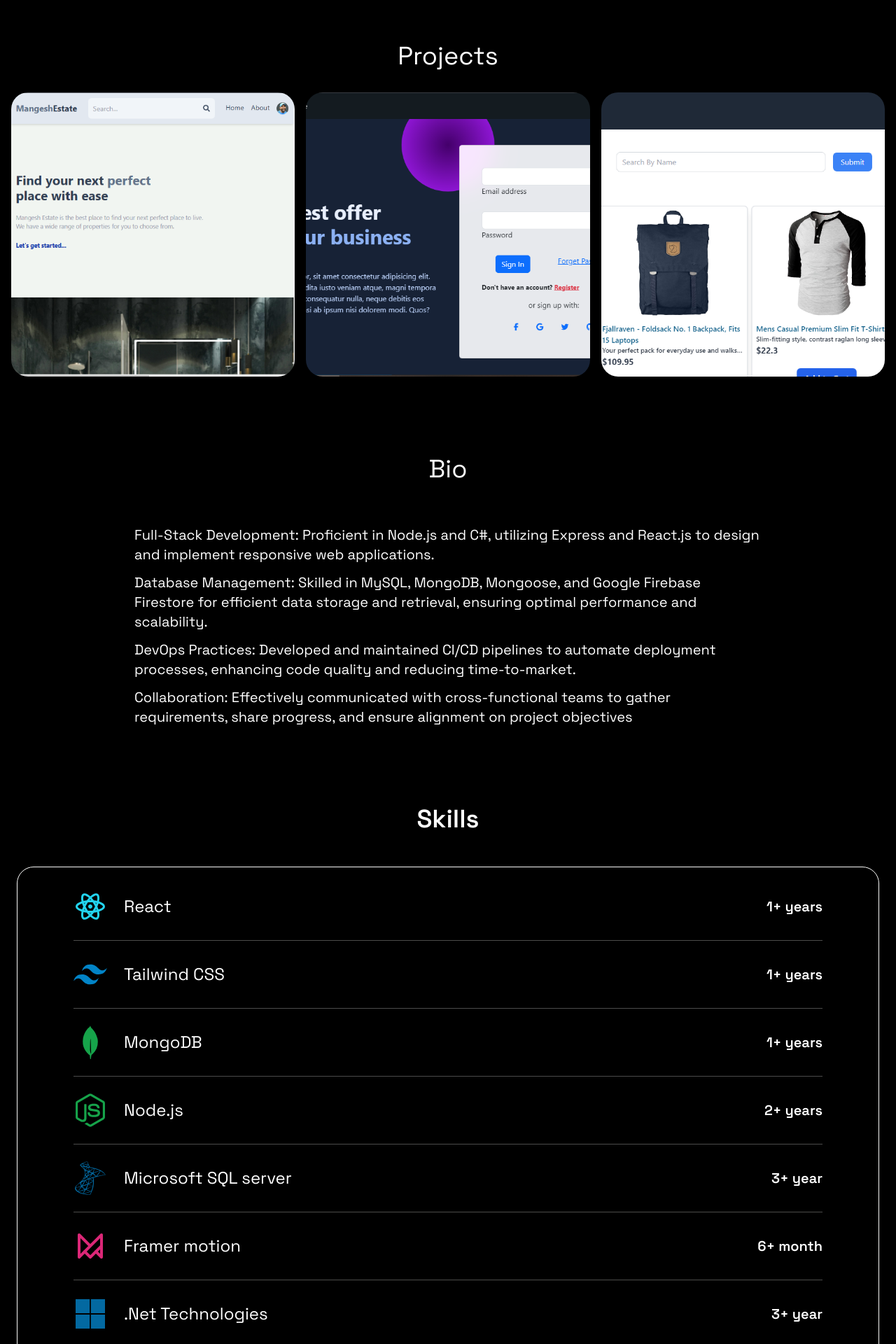
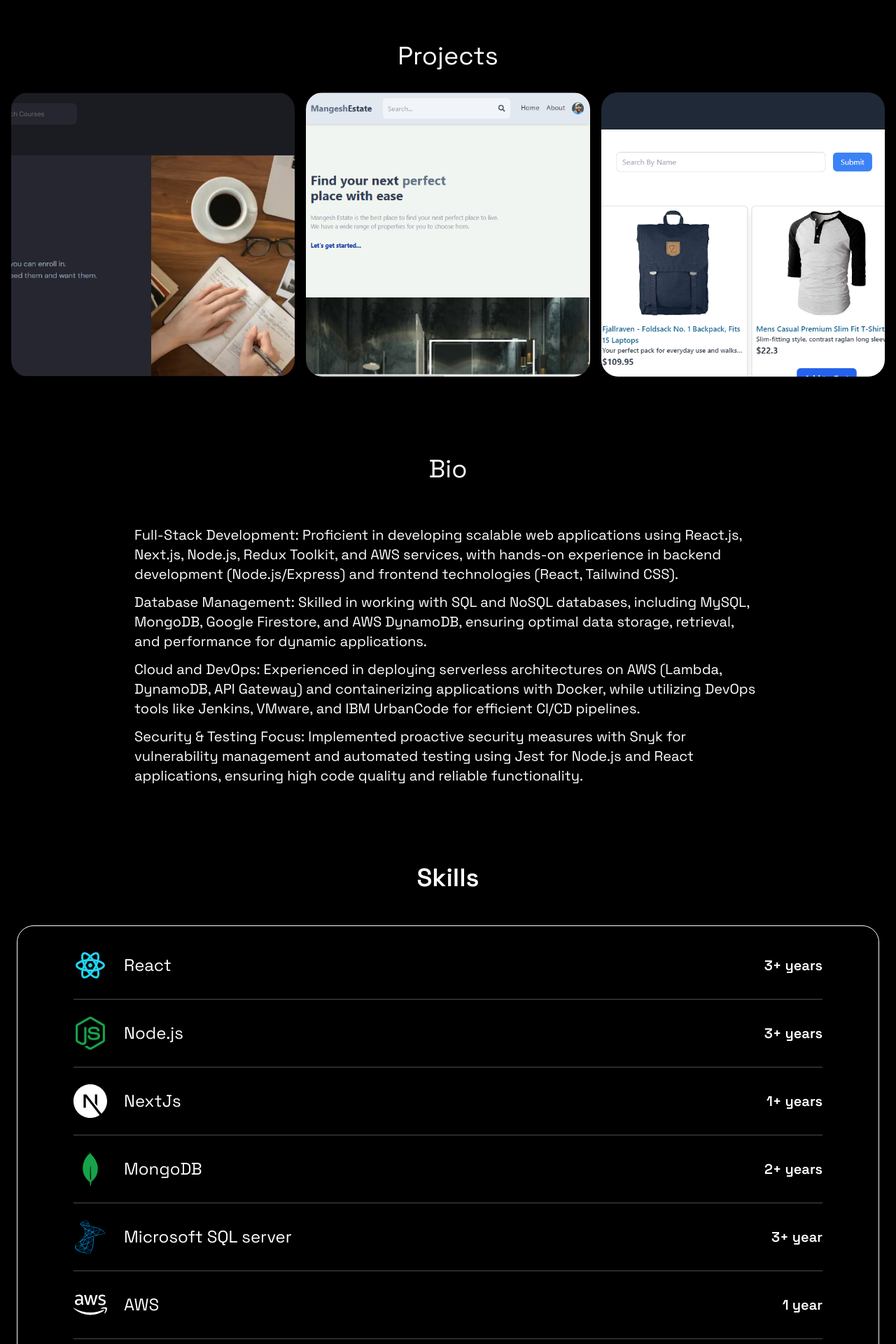
Before and after one commit to MangeshChaudhari2000/myPortfolio, a React (Create React App) app: page / in a window 1280 px wide. Shown: the part 900-2820 px from the top of the page at 70% size. Built offline with nearby package versions, Linux system fonts and the light colour scheme.

Commit message:
added more project

```diff
--- a/src/constants/index.jsx
+++ b/src/constants/index.jsx
@@ -6,26 +6,25 @@
   FaDiscord,
   FaInstagram,
   FaMicrosoft,
+  FaAws
 } from "react-icons/fa6";
+
+import { SiNextdotjs } from "react-icons/si";
+
 import { SiMicrosoftsqlserver } from "react-icons/si";
 import { SiCsharp } from "react-icons/si";
-import { SiFlutter } from "react-icons/si";
 
-import projectImage4 from "../assets/project4.jpeg";
-import projectImage5 from "../assets/project5.jpeg";
-import projectImage6 from "../assets/project6.jpeg";
 import PerformYard from "../assets/performYard.PNG";
 import MangeshEstate from "../assets/mangeshEstate.PNG";
-import calculator from "../assets/calculator.PNG";
+import EduForge from "../assets/EduForge.PNG";
+import Nextjs from "../assets/nextjs.png";
+
 import busybuyContext from "../assets/busybuyContext.PNG";
 import { TbBrandFramerMotion } from "react-icons/tb";
 
 import { RiReactjsLine } from "react-icons/ri";
-import { TbBrandNextjs } from "react-icons/tb";
 import { SiMongodb } from "react-icons/si";
-import { DiRedis } from "react-icons/di";
 import { FaNodeJs } from "react-icons/fa";
-import { BiLogoPostgresql } from "react-icons/bi";
 import { RiTailwindCssFill } from "react-icons/ri";
 
 export const NAVIGATION_LINKS = [
@@ -47,21 +46,21 @@
 export const PROJECTS = [
   {
     id: 1,
+    name: "Eduforge",
+    description:
+      "Built a scalable Learning Management System using Next.js, Node.js, AWS, Stripe, and Docker, with authentication via Clerk and responsive design powered by Tailwind CSS.",
+    image: EduForge,
+    githubLink: "https://github.com/MangeshChaudhari2000/EduForge",
+    demoLink: "https://edu-forge-rouge.vercel.app/",
+  },
+  {
+    id: 2,
     name: "MangeshEstate",
     description:
       "A modern real estate application where users can add properties for sale or rent and view other properties with great filters for convenience. The app is built using React, Redux, MongoDB, Node.js, JWT, Google authentication, and Tailwind CSS",
     image: MangeshEstate,
     githubLink: "https://github.com/MangeshChaudhari2000/MangeshEstate",
-    demoLink:"https://mangeshestate.onrender.com/"
-  },
-  {
-    id: 2,
-    name: "Perform Yard",
-    description:
-      "PerformYard is a performance management application that helps organizations streamline goal tracking, performance reviews, and employee feedback. It enables businesses to efficiently manage goals, conduct evaluations, and foster ongoing communication between managers and teams",
-    image: PerformYard,
-    githubLink: "https://github.com/MangeshChaudhari2000/PerformYardApp",
-    demoLink:"https://performyardapp.onrender.com/"
+    demoLink: "https://mangeshestate.onrender.com/",
   },
 
   {
@@ -71,40 +70,39 @@
       "A E-commerce application that fetches data from fakestoreapi, where User can  logi, add item to there cart & place there order",
     image: busybuyContext,
     githubLink: "https://github.com/MangeshChaudhari2000/busybuyContext",
-    demoLink:'https://busybuycontext.onrender.com/'
+    demoLink: "https://busybuycontext.onrender.com/",
   },
-
 ];
 
 export const BIO = [
-  "Full-Stack Development: Proficient in Node.js and C#, utilizing Express and React.js to design and implement responsive web applications.",
-  "Database Management: Skilled in MySQL, MongoDB, Mongoose, and Google Firebase Firestore for efficient data storage and retrieval, ensuring optimal performance and scalability.",
-  "DevOps Practices: Developed and maintained CI/CD pipelines to automate deployment processes, enhancing code quality and reducing time-to-market.",
-  "Collaboration: Effectively communicated with cross-functional teams to gather requirements, share progress, and ensure alignment on project objectives",
+  "Full-Stack Development: Proficient in developing scalable web applications using React.js, Next.js, Node.js, Redux Toolkit, and AWS services, with hands-on experience in backend development (Node.js/Express) and frontend technologies (React, Tailwind CSS).",
+  "Database Management: Skilled in working with SQL and NoSQL databases, including MySQL, MongoDB, Google Firestore, and AWS DynamoDB, ensuring optimal data storage, retrieval, and performance for dynamic applications.",
+  "Cloud and DevOps: Experienced in deploying serverless architectures on AWS (Lambda, DynamoDB, API Gateway) and containerizing applications with Docker, while utilizing DevOps tools like Jenkins, VMware, and IBM UrbanCode for efficient CI/CD pipelines.",
+  "Security & Testing Focus: Implemented proactive security measures with Snyk for vulnerability management and automated testing using Jest for Node.js and React applications, ensuring high code quality and reliable functionality.",
 ];
 
 export const SKILLS = [
   {
     icon: <RiReactjsLine className="text-4xl text-cyan-400 lg:text-5xl" />,
     name: "React",
-    experience: "1+ years",
+    experience: "3+ years",
   },
   {
-    icon: <RiTailwindCssFill className="text-4xl text-sky-600 lg:text-5xl" />,
-    name: "Tailwind CSS",
+    icon: <FaNodeJs className="text-4xl text-green-600 lg:text-5xl" />,
+    name: "Node.js",
+    experience: "3+ years",
+  },
+  {
+    icon: <SiNextdotjs className="text-4xl text-white lg:text-5xl" />,
+    name: "NextJs",
     experience: "1+ years",
   },
   {
     icon: <SiMongodb className="text-4xl text-green-600 lg:text-5xl" />,
     name: "MongoDB",
-    experience: "1+ years",
+    experience: "2+ years",
   },
 
-  {
-    icon: <FaNodeJs className="text-4xl text-green-600 lg:text-5xl" />,
-    name: "Node.js",
-    experience: "2+ years",
-  },
   {
     icon: (
       <SiMicrosoftsqlserver className="text-4xl text-sky-700 lg:text-5xl" />
@@ -113,7 +111,20 @@
     experience: "3+ year",
   },
   {
-    icon: <TbBrandFramerMotion className="text-4xl text-pink-600 lg:text-5xl" />,
+    icon: <FaAws className="text-4xl text-white lg:text-5xl" />,
+    name: "AWS",
+    experience: "1 year",
+  },
+  {
+    icon: <RiTailwindCssFill className="text-4xl text-sky-600 lg:text-5xl" />,
+    name: "Tailwind CSS",
+    experience: "3+ years",
+  },
+
+  {
+    icon: (
+      <TbBrandFramerMotion className="text-4xl text-pink-600 lg:text-5xl" />
+    ),
     name: "Framer motion",
     experience: "6+ month",
   },
```
Also changed, not shown: src/assets/EduForge.PNG (added).
